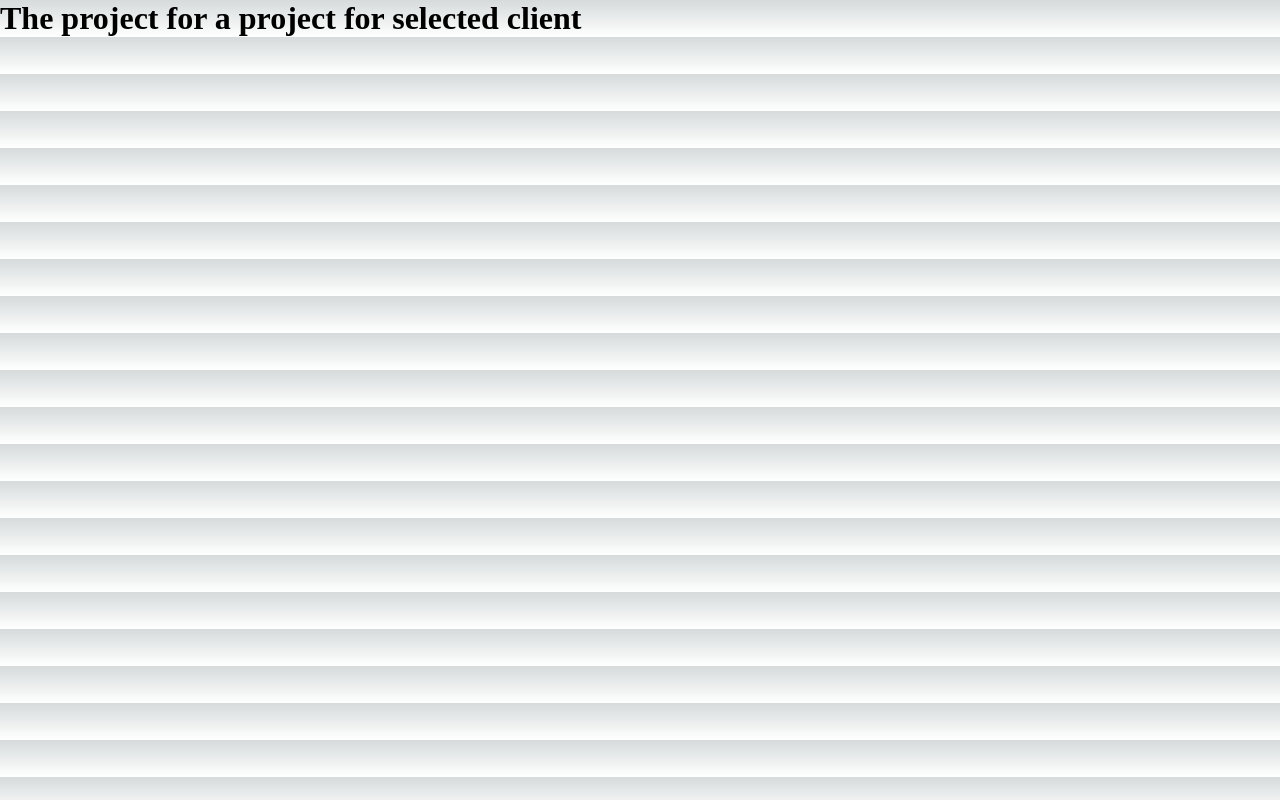
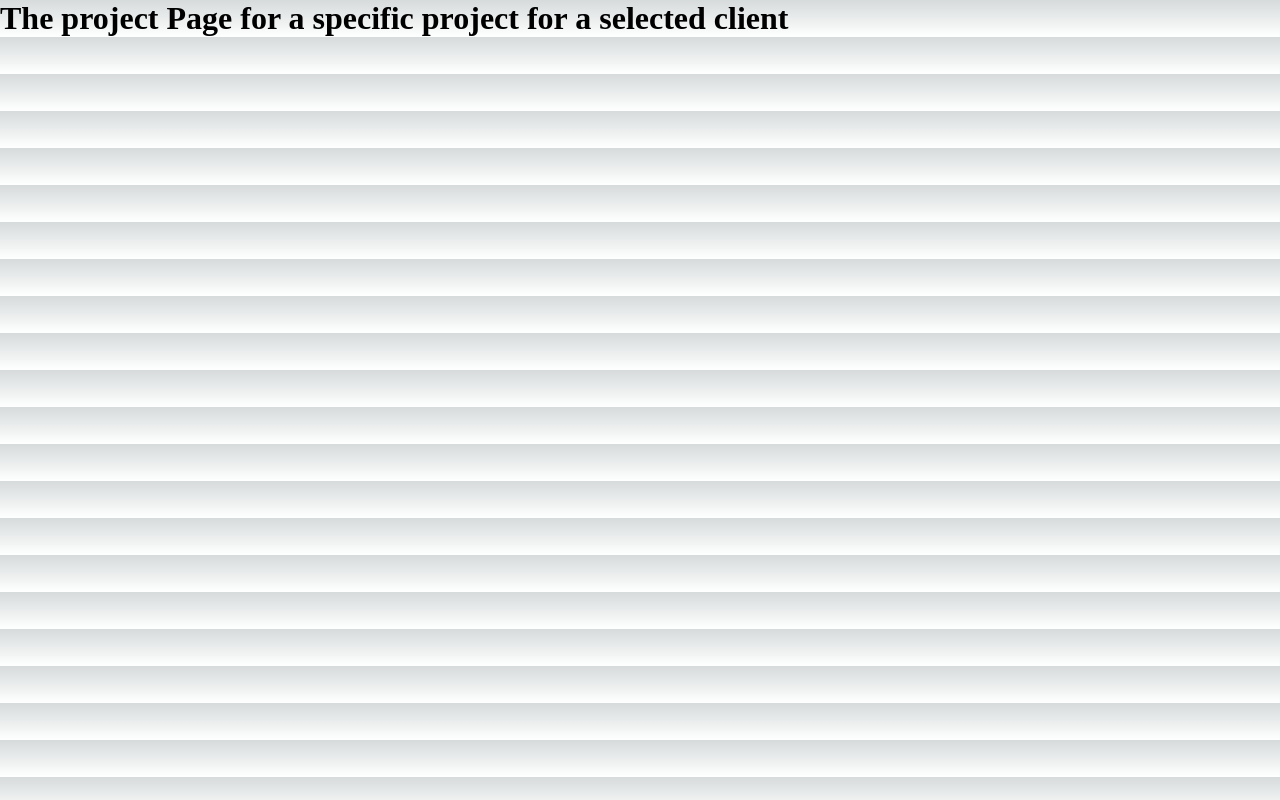
Before and after one commit to Ejiscoxpres/nextjs-course, a Next.js app: page /clients/1/1 in a window 1280 px wide. Built offline with nearby package versions, Linux system fonts and the light colour scheme.

Commit message:
navigating programatically

```diff
--- a/pages/clients/[Id]/[clientprojectId].js
+++ b/pages/clients/[Id]/[clientprojectId].js
@@ -6,7 +6,7 @@ export default function SelectedClientProjectPage(){
     console.log(router.query);
     return(
         <div>
-            <h1>The project for a project for selected client</h1>
+            <h1>The project Page for a specific project for a selected client</h1>
         </div>
     );
 }
--- a/pages/clients/[Id]/index.js
+++ b/pages/clients/[Id]/index.js
@@ -3,7 +3,11 @@ import {useRouter} from 'next/router'
 export default function ClientProjectsPage(){
     function loadProjectHandler(){
         //load data...
-        router.push('/clients/eji/projecta');
+      //  router.push('/clients/eji/projecta'); or
+      router.push({
+        pathname:'/clients/[id]/[clientprojectid]',
+        query:{id:"eji",clientprojectid:"projecta"}
+      })
 
     }
 
```
